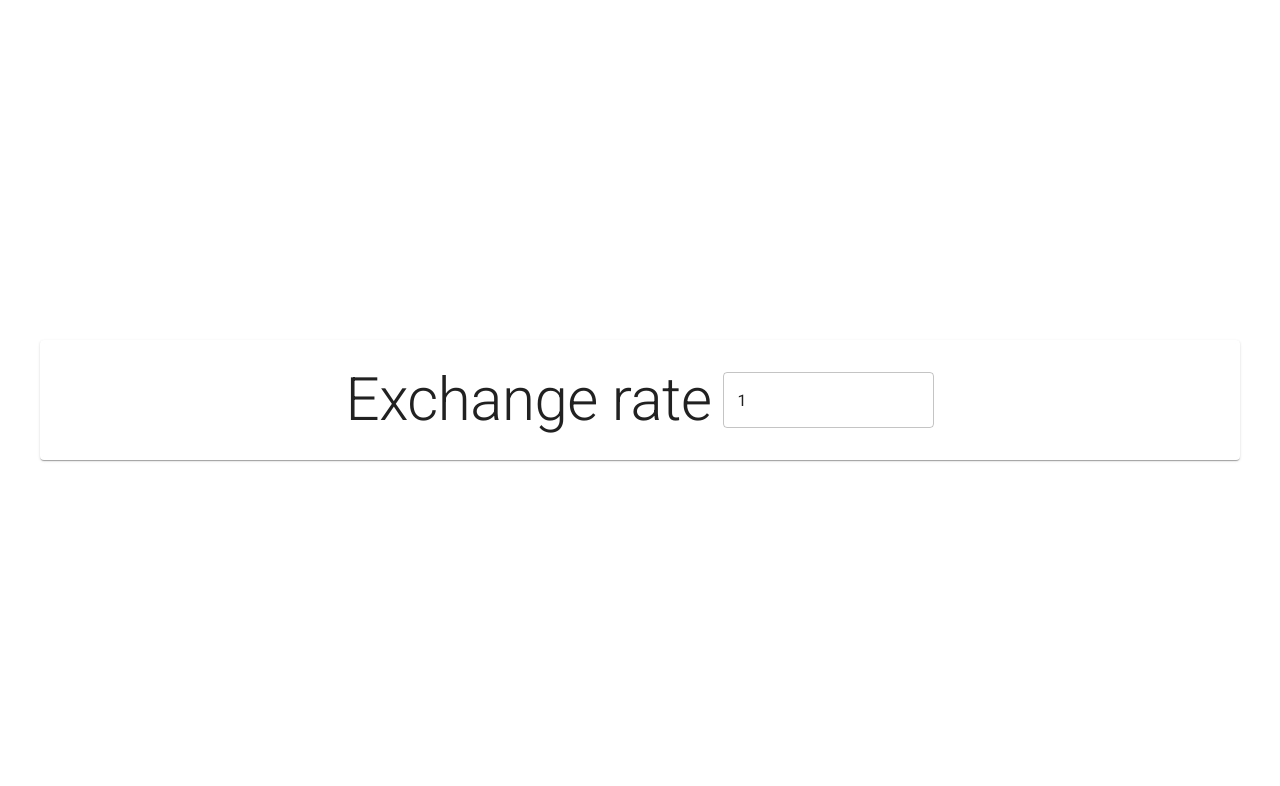
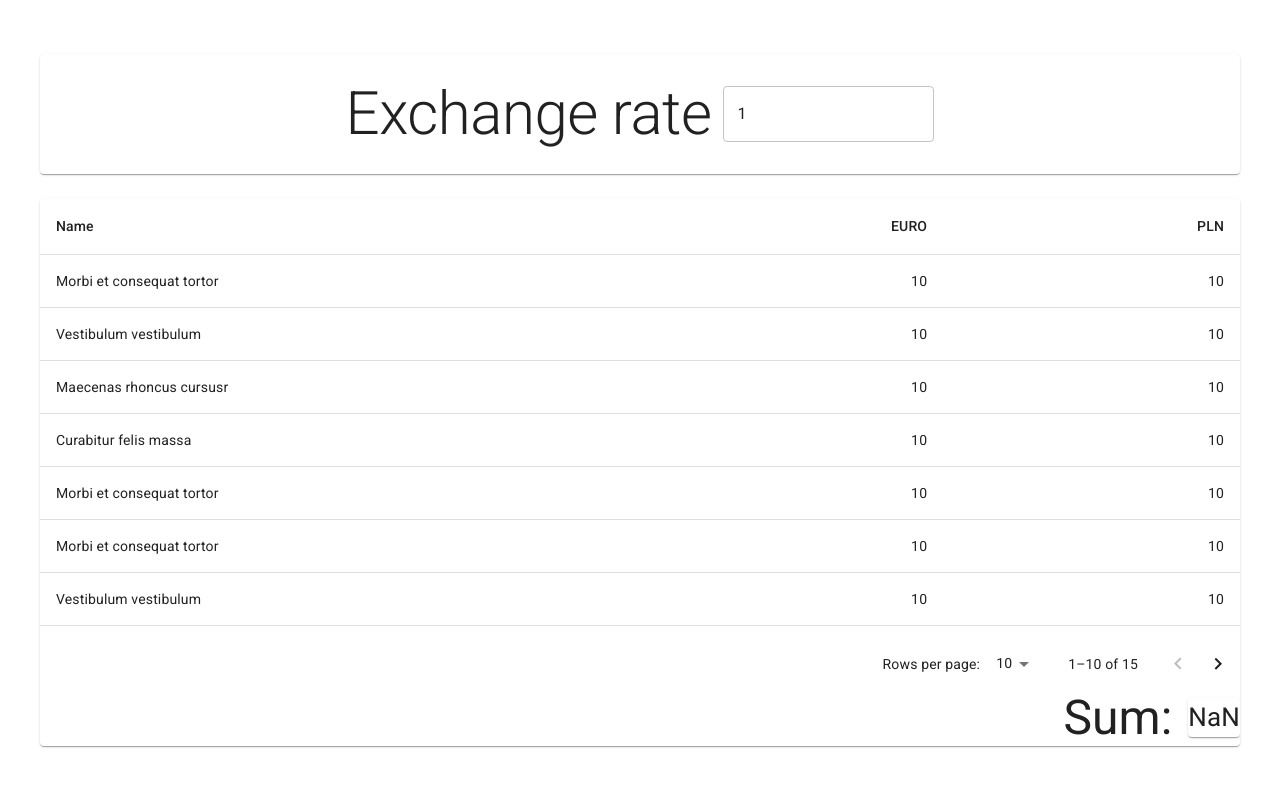
Before and after one commit to doforever/kambu, a React (Create React App) app: page / in a window 1280 px wide. Shown: the top 786 px of the page. Built offline with nearby package versions, Linux system fonts and the light colour scheme.

Commit message:
Show transactions table

```diff
--- a/src/features/TransactionList/TransactionList.tsx
+++ b/src/features/TransactionList/TransactionList.tsx
@@ -1,15 +1,117 @@
-import { Paper, Stack } from '@mui/material';
+import { useState } from 'react';
+import { Paper, TableContainer, Table, TableHead, TableRow, TableCell, TableBody, TablePagination, Stack, Typography } from '@mui/material';
+import { useAppSelector } from '../../app/hooks';
+import { selectTransactions, Transaction } from '../../redux/transactionsSlice';
+import { Simulate } from 'react-dom/test-utils';
 
-type Props = {
-  children?: React.ReactNode;
+interface Column {
+  id: 'name' | 'euro' | 'pln' | 'actions';
+  label: string;
+  minWidth?: number;
+  align?: 'right';
+  format?: (value: number) => string;
+}
+
+const columns: readonly Column[] = [
+  { id: 'name', label: 'Name', minWidth: 170 },
+  {
+    id: 'euro',
+    label: 'EURO',
+    minWidth: 100,
+    align: 'right'
+  },
+  {
+    id: 'pln',
+    label: 'PLN',
+    minWidth: 100,
+    align: 'right',
+  },
+];
+
+function createData({ name, value, id }: Transaction) {
+  return { id, name, euro: value, pln: value, actions: '' };
+}
+
+const TransactionList = () => {
+  const transactions = useAppSelector(selectTransactions);
+
+  const [page, setPage] = useState(0);
+  const [rowsPerPage, setRowsPerPage] = useState(10);
+
+  const handleChangeRowsPerPage = (event: React.ChangeEvent<HTMLInputElement>) => {
+    setRowsPerPage(+event.target.value);
+    setPage(0);
+  };
+
+  const handleChangePage = (event: unknown, newPage: number) => {
+    setPage(newPage);
+  };
+
+  interface transactionSummarizer {
+    (transactions: Transaction[]): number
+  }
+
+  const sumTransactions: transactionSummarizer = (t) => t.reduce((prev, curr) => (prev.value + curr.value));
+
+  const rows = [...transactions.map(t => createData(t))];
+
+  return (
+    <Paper sx={{ width: '100%', overflow: 'hidden' }}>
+      <TableContainer sx={{ maxHeight: 440 }}>
+        <Table stickyHeader aria-label="sticky table">
+          <TableHead>
+            <TableRow>
+              {columns.map((column) => (
+                <TableCell
+                  key={column.id}
+                  align={column.align}
+                  style={{ minWidth: column.minWidth }}
+                >
+                  {column.label}
+                </TableCell>
+              ))}
+            </TableRow>
+          </TableHead>
+          <TableBody>
+            {rows
+              .slice(page * 10, page * 10 + 10)
+              .map((row) => {
+                return (
+                  <TableRow hover role="checkbox" tabIndex={-1} key={row.id}>
+                    {columns.map((column) => {
+                      const value = row[column.id];
+                      return (
+                        <TableCell key={column.id} align={column.align}>
+                          {value}
+                        </TableCell>
+                      );
+                    })}
+                  </TableRow>
+                );
+              })}
+          </TableBody>
+        </Table>
+      </TableContainer>
+      <TablePagination
+        rowsPerPageOptions={[10, 25, 100]}
+        component="div"
+        count={rows.length}
+        rowsPerPage={rowsPerPage}
+        page={page}
+        onPageChange={handleChangePage}
+        onRowsPerPageChange={handleChangeRowsPerPage}
+      />
+      <Stack
+        direction="row"
+        justifyContent="flex-end"
+        alignItems="center"
+        spacing={2}
+      >
+        <Typography variant='h3'>Sum:</Typography>
+        <Paper>{sumTransactions(transactions)}</Paper>
+      </Stack>
+    </Paper>
+  );
 };
 
-const TransactionList: React.FC<Props> = ({ children }) => (
-  <Paper component="section">
-    <Stack spacing={2}>
-      {children}
-    </Stack>
-  </Paper>
-);
-
 export default TransactionList;
--- a/src/layout/MainLayout/MainLayout.module.scss
+++ b/src/layout/MainLayout/MainLayout.module.scss
@@ -6,4 +6,5 @@
   justify-content: center;
   font-size: calc(10px + 2vmin);
   padding: 24px 0;
+  gap: 24px;
 }
--- a/src/redux/transactionsSlice.ts
+++ b/src/redux/transactionsSlice.ts
@@ -38,6 +38,56 @@ const initialState: TransactionsState = {
       value: 10,
       name: 'Morbi et consequat tortor'
     },
+    {
+      id: '6',
+      value: 10,
+      name: 'Morbi et consequat tortor'
+    },
+    {
+      id: '7',
+      value: 10,
+      name: 'Vestibulum vestibulum'
+    },
+    {
+      id: '8',
+      value: 10,
+      name: 'Maecenas rhoncus cursusr'
+    },
+    {
+      id: '9',
+      value: 10,
+      name: 'Curabitur felis massa'
+    },
+    {
+      id: '10',
+      value: 10,
+      name: 'Morbi et consequat tortor'
+    },
+    {
+      id: '11',
+      value: 10,
+      name: 'Morbi et consequat tortor'
+    },
+    {
+      id: '12',
+      value: 10,
+      name: 'Vestibulum vestibulum'
+    },
+    {
+      id: '13',
+      value: 10,
+      name: 'Maecenas rhoncus cursusr'
+    },
+    {
+      id: '14',
+      value: 10,
+      name: 'Curabitur felis massa'
+    },
+    {
+      id: '15',
+      value: 10,
+      name: 'Morbi et consequat tortor'
+    },
   ],
 };
 
```
